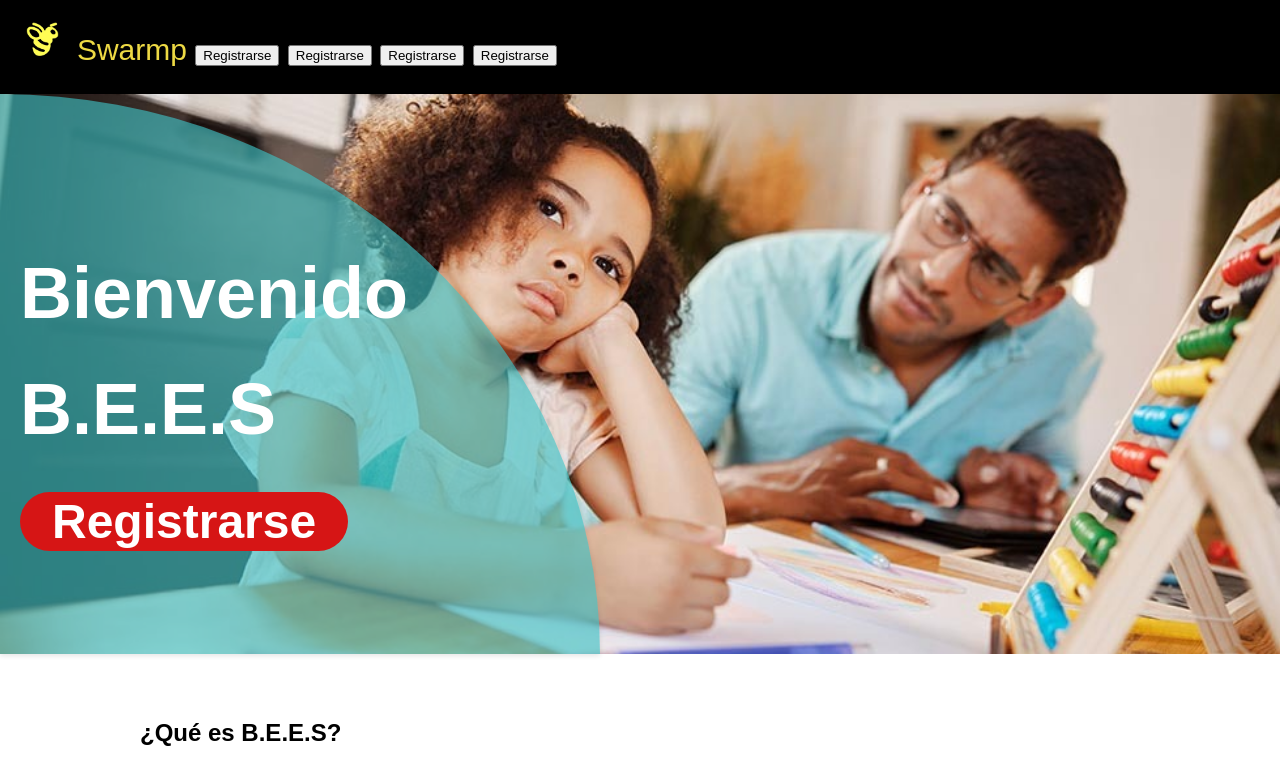
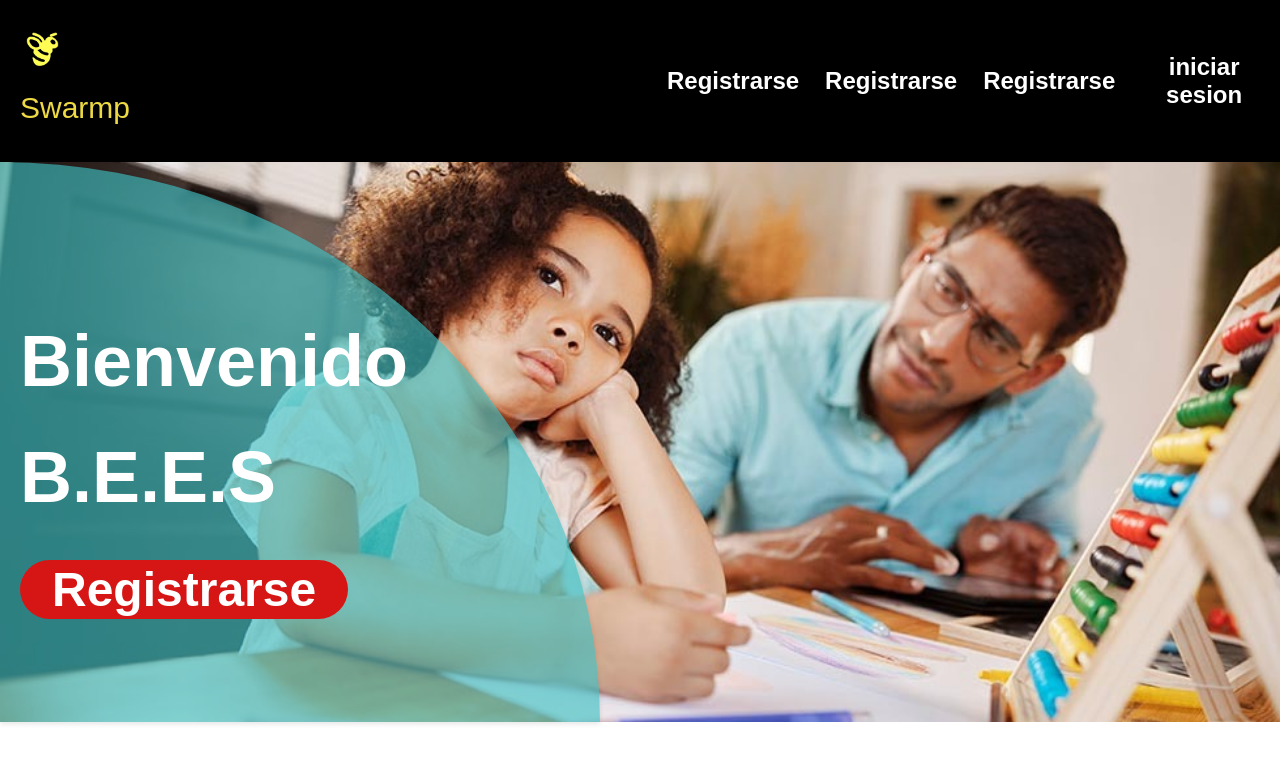
Before and after one commit to Emi1028/B.E.E.S.-0.2, a plain HTML site: page index.html in a window 1280 px wide. Shown: the top 769 px of the page. Drawn offline with Linux system fonts and the light colour scheme.

Commit message:
casi terminado

```diff
--- a/index.html
+++ b/index.html
@@ -4,17 +4,16 @@
     <meta charset="UTF-8">
     <meta name="viewport" content="width=device-width, initial-scale=1.0">
     <link rel="stylesheet" href="style.css">
-    <link rel="icon" href="img/logo2.png    " type="imge/png">
+    <link rel="icon" href="img/logo2.png" type="imge/png">
     <title>B.E.E.S</title>
 </head>
 <body>
     <header>
-        <img src="img/logo2.png" alt="logo de Swarmp" class="logo" >
-        Swarmp
-        <button id= "seleccion" stype="submit">Registrarse</button>
-        <button id= "seleccion" type="submit">Registrarse</button>
-        <button id= "seleccion" type="submit">Registrarse</button>
-        <button id= "seleccion" type="submit">Registrarse</button>
+        <p><img src="img/logo2.png" alt="logo de Swarmp" class="logo" >Swarmp</p>
+        <button class= "seleccion" type="submit">Registrarse</button>
+        <button class= "seleccion" type="submit">Registrarse</button>
+        <button class= "seleccion" type="submit">Registrarse</button>
+        <button class= "seleccion" id = "si" type="submit">iniciar sesion</button>
     </header>
     <main>
         <div id="Bienvenido">
--- a/style.css
+++ b/style.css
@@ -14,8 +14,31 @@
     text-decoration: none;
     font-weight: bold;
 }
-#red:hover, .btn-green:hover {
+#red:hover, #si:hover{
     background: #ff3030;
+}
+.seleccion {
+    background: #000000;
+    color: #fff;
+    border: none;
+    padding: 13px;
+    margin-top: 0px;
+    margin-bottom: 0px;
+    font-size: 1.5rem;
+    cursor: pointer;
+    transition: background 0.2s;
+    text-align: center;
+    text-decoration: none;
+    font-weight: bold;
+}
+.seleccion:hover{
+    background:  #3fc1c5;
+}
+
+p {
+    font-size: 1.2rem;
+    text-align: justify;
+    color: #000000;
 }
 main {
     padding: 0;
@@ -63,22 +86,22 @@ h1 {
     font-family: 'Anton', sans-serif;
 }
 header {
+    display: flex;
+    background-color: black;
+    padding-left: 20px;
+    font-size: 30px;
+
+}
+header>p{
     color: #EDD944;
-    background-color: black;
-    padding: 20px;
     font-size: 30px;
     font-family: 'Anton', sans-serif;
+    padding-right: 40%;
 }
-
 footer {
     background-color: black;
     padding: 20px;
     color: #fff;
-}
-p {
-    font-size: 1.2rem;
-    text-align: justify;
-    color: #000000;
 }
 .logo{
     width: 48.6px;
--- /dev/null
+++ b/style2.css
@@ -0,0 +1,114 @@
+body {
+    display: flex;
+    justify-content: center;
+    align-items: center;
+    height: 100vh;
+    margin: 0;
+    background-color: #3fc0c5;
+    justify-content: center;
+    align-items: center;
+    font-family: 'Segoe UI', sans-serif;
+}
+hr {
+    border: none;
+    border-radius: 10px;
+    height: 2px;
+    padding: 0.09px;
+    background-color: #ffffff;
+    margin:1px;
+}
+h1 {
+    font-size: 4rem;
+    margin-top: 20px;
+    margin-bottom: 15px;
+    font-family: 'Anton', sans-serif;
+}
+label {
+    text-align: left;
+    font-size: 14px;
+    padding: 0;
+    margin-bottom:-10px;
+    margin-top: 2px;
+    color: #ffffff;
+}
+input {
+    margin-top: 0.1px;
+    padding: 7px;
+    border: 1px solid #bfc4c9;
+    border-radius: 30px;
+    font-size: 13px;
+    background: #f8f9fa;
+    transition: border 0.2s;
+}
+input:focus {
+    border: 3px solid #00eaac;
+    outline: none;
+}
+button{
+    background: #d61515;
+    color: #fff;
+    border: none;
+    border-radius: 30px;
+    padding: 10px ;
+    font-size: 1rem;
+    cursor: pointer;
+    transition: background 0.2s;
+    margin-left: 5.5rem;
+    margin-right: 5.5rem;
+    margin-top: 5px;
+    text-align: center;
+    text-decoration: none;
+    font-weight: bold;
+
+}
+button:hover{
+    background: #f32525;
+}
+article {
+    display: flex;
+    flex-direction: column;
+    margin-top: 2px;
+    height: 80px;
+    width: 160px;
+    padding: 2x;
+    margin-right: 20px;
+}
+form {
+    display: flex;
+    flex-direction: column;
+    margin: 20px;
+    margin-left: 30px;
+    margin-right: 30px;
+    gap: 12px;
+}
+.container {
+    width: 400px;
+    max-width: 90%;
+    height: 33rem;
+    margin: 0 auto;
+    text-align: center;
+    color: #000;
+    border: #000 solid 2px;
+    border-radius: 10px;
+    padding: 30px;
+    padding-right: 30px;
+    padding-left: 30px;
+    background-color: #00b4ff;
+    box-shadow: 0 4px 10px rgba(0,0,0,0.4);
+}
+
+.apellidos {
+    display: flex;
+    padding: 0;
+    margin:0;
+    height: 60px;
+    align-items: center;
+}
+.error {
+      color: #f52e24;
+      font-family: 'Anton', sans-serif;
+      font-size: 20px;
+      margin-top: 0;
+      padding: 0;
+      text-align: center;
+    }
--- /dev/null
+++ b/style3.css
@@ -0,0 +1,50 @@
+div {
+    width: 400px;
+    max-width: 90%;
+    height: 19rem;
+    margin: 0 auto;
+    text-align: center;
+    color: #ffffff;
+    border: #000 solid 2px;
+    border-radius: 10px;
+    padding: 30px;
+    padding-right: 30px;
+    padding-left: 30px;
+    background-color: #00b4ff;
+    box-shadow: 0 4px 10px rgba(0,0,0,0.4);
+}
+p {
+    font-size: 1.5rem;
+}
+body {
+    display: flex;
+    justify-content: center;
+    align-items: center;
+    height: 100vh;
+    margin: 0;
+    background-color: #3fc0c5;
+    justify-content: center;
+    align-items: center;
+    font-family: 'Segoe UI', sans-serif;
+}
+
+button{
+    background: #d61515;
+    color: #fff;
+    border: none;
+    border-radius: 30px;
+    padding: 10px ;
+    font-size: 1rem;
+    cursor: pointer;
+    transition: background 0.2s;
+    margin-left: 5.5rem;
+    margin-right: 5.5rem;
+    margin-top: 5px;
+    text-align: center;
+    text-decoration: none;
+    font-weight: bold;
+
+}
+button:hover{
+    background: #f32525;
+}
```
Also changed, not shown: exitoso.html (added, +22 -0 lines), registro.html (added, +45 -0 lines).
